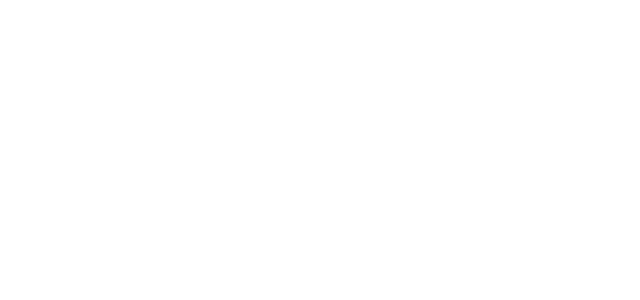
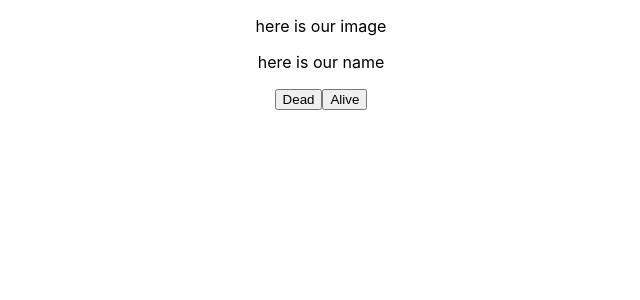
Before and after one commit to dtauraso/Front-End-1, a React (Create React App) app in the folder celeb-dead-or-alive/: page / in a window 1280 px wide. Shown: the top 300 px of the page, without its empty margins (319-959 px from the left). Built offline with nearby package versions, Linux system fonts and the light colour scheme.

Commit message:
Fixed error

```diff
--- a/celeb-dead-or-alive/src/App.js
+++ b/celeb-dead-or-alive/src/App.js
@@ -2,10 +2,12 @@
 import logo from './logo.svg';
 import './App.css';
 
+import CelebrityDeadOrAliveQuiz from "./components/CelebrityDeadOrAliveQuiz";
+
 function App() {
   return (
     <div className="App">
-
+      <CelebrityDeadOrAliveQuiz />
     </div>
   );
 }
--- a/celeb-dead-or-alive/src/components/CelebrityDeadOrAliveQuiz.js
+++ b/celeb-dead-or-alive/src/components/CelebrityDeadOrAliveQuiz.js
@@ -14,3 +14,4 @@
 
     );
 }
+export default CelebrityDeadOrAliveQuiz;
```
